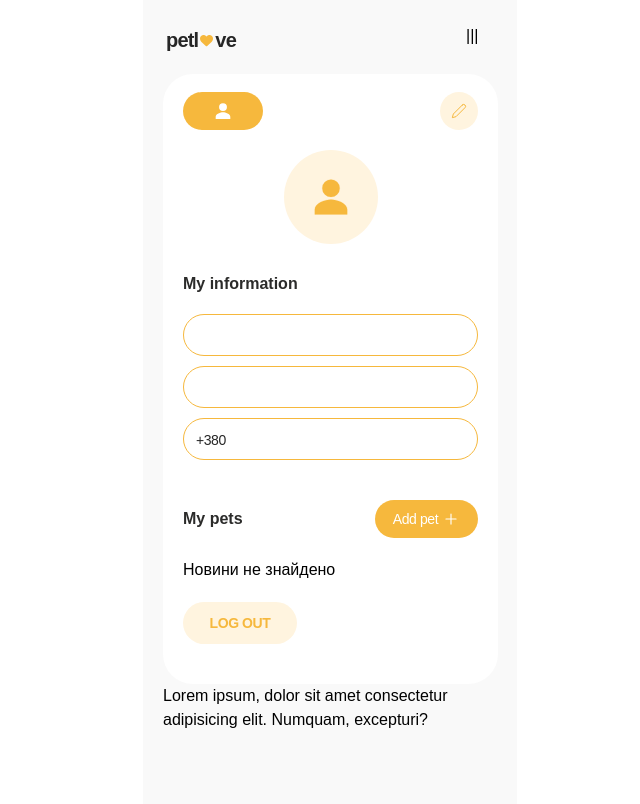
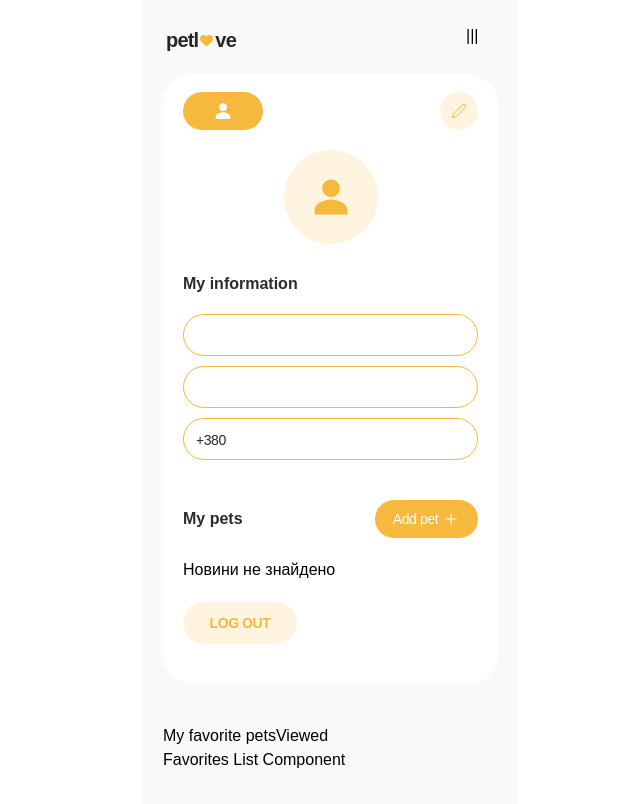
Before and after one commit to olehsolonin/Petlove, a React (Vite) app: page /profile in a window 1280 px wide. Shown: the top 804 px of the page, without its empty margins (310-950 px from the left). Built offline with nearby package versions, Linux system fonts and the light colour scheme.

Commit message:
added new tabs and build the structure of favorites or viewed pages

```diff
--- /dev/null
+++ b/src/components/FavoritesList/FavoritesList.jsx
@@ -0,0 +1,7 @@
+export const FavoritesList = () => {
+    return (
+        <div>
+            <p>Favorites List Component</p>
+        </div>
+    );
+};
--- a/src/components/ModalNotice/ModalNotice.jsx
+++ b/src/components/ModalNotice/ModalNotice.jsx
@@ -3,7 +3,10 @@ import css from './ModalNotice.module.css';
 import { CiHeart } from 'react-icons/ci';
 import { IoClose } from 'react-icons/io5';
 import { useSelector, useDispatch } from 'react-redux';
-import { fetchAddToFavourites } from '../../fetchReq.js';
+import {
+    fetchAddToFavourites,
+    fetchRemoveFromFavourites,
+} from '../../fetchReq.js';
 import { toast } from 'react-toastify';
 import 'react-toastify/dist/ReactToastify.css';
 
@@ -24,6 +27,21 @@ export default function ModalNotice({ isOpen, onClose, data }) {
             console.log(error);
         }
     };
+    const removeFavourite = async () => {
+        try {
+            const res = await fetchRemoveFromFavourites(data._id, token);
+            if (res.status === 200) {
+                toast.success('Pet remove successfully', {
+                    position: 'top-center',
+                });
+                onClose();
+                console.log(res);
+            }
+        } catch (error) {
+            console.log(error);
+        }
+    };
+
     if (!isOpen) return null; // ✅ защита
     return (
         <Modal
--- a/src/components/MyNotices/MyNotices.jsx
+++ b/src/components/MyNotices/MyNotices.jsx
@@ -1,12 +1,28 @@
-import css from "./MyNotices.module.css";
+import css from './MyNotices.module.css';
+import { useState } from 'react';
+import { FavoritesList } from '../FavoritesList/FavoritesList.jsx';
+import { ViewedList } from '../ViewedList/ViewedList';
 
 export default function MyNotices() {
-  return (
-    <div>
-      <p>
-        Lorem ipsum, dolor sit amet consectetur adipisicing elit. Numquam,
-        excepturi?
-      </p>
-    </div>
-  );
+    const [activeTab, setActiveTab] = useState('favorites');
+    return (
+        <div className="tabs">
+            <button
+                className={activeTab === 'favorites' ? 'tab active' : 'tab'}
+                onClick={() => setActiveTab('favorites')}
+            >
+                My favorite pets
+            </button>
+
+            <button
+                className={activeTab === 'viewed' ? 'tab active' : 'tab'}
+                onClick={() => setActiveTab('viewed')}
+            >
+                Viewed
+            </button>
+
+            {activeTab === 'favorites' && <FavoritesList />}
+            {activeTab === 'viewed' && <ViewedList />}
+        </div>
+    );
 }
--- a/src/components/UserCard/UserCard.module.css
+++ b/src/components/UserCard/UserCard.module.css
@@ -5,4 +5,5 @@
     /* height: 864px; */
     background: #fff;
     padding: 18px 20px 40px 20px;
+    margin-bottom: 40px;
 }
--- /dev/null
+++ b/src/components/ViewedList/ViewedList.jsx
@@ -0,0 +1,7 @@
+export const ViewedList = () => {
+    return (
+        <div>
+            <p>Salam brat</p>
+        </div>
+    );
+};
```
Also changed, not shown: src/components/FavoritesList/FavoritesList.module.css (added), src/components/ViewedList/ViewedList.module.css (added).
